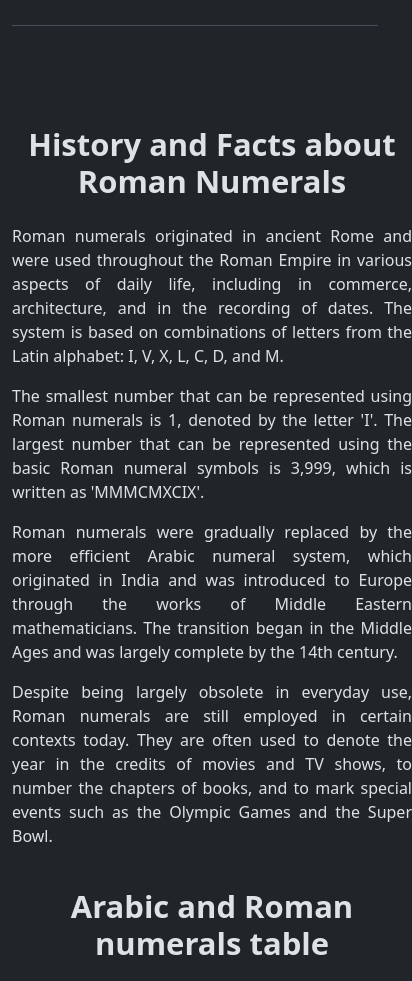
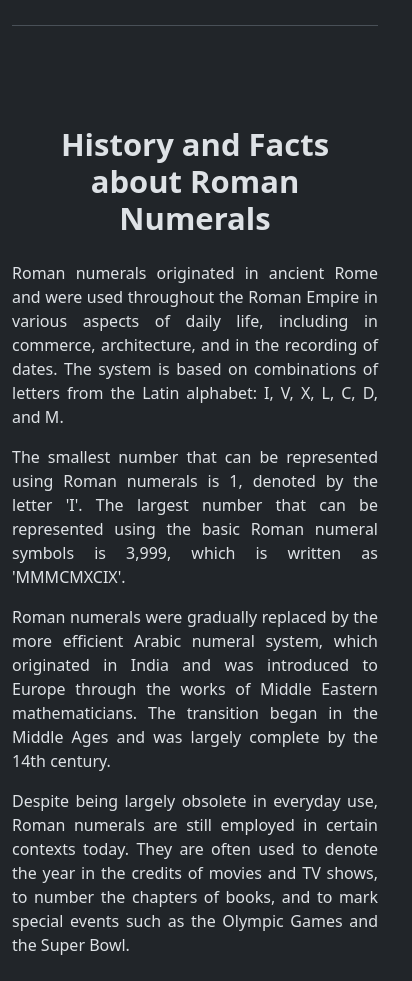
Before and after one commit to mihailocv/romanNumeralConverter-freeCodeCamp, a plain HTML site: page index.html in a window 390 px wide. Shown: the part 620-1601 px from the top of the page, 412 px wide, since content can reach past the window. Drawn offline with nearby package versions, Linux system fonts and the light colour scheme.

Commit message:
Update flex-basis for .desc class to improve layout responsiveness

```diff
--- a/styles.css
+++ b/styles.css
@@ -22,7 +22,7 @@
 .desc {
     flex-shrink: 0;
     flex-grow: 1;
-    flex-basis: 400px;
+    flex-basis: 280px;
 }
 
 .desc > p {
```
